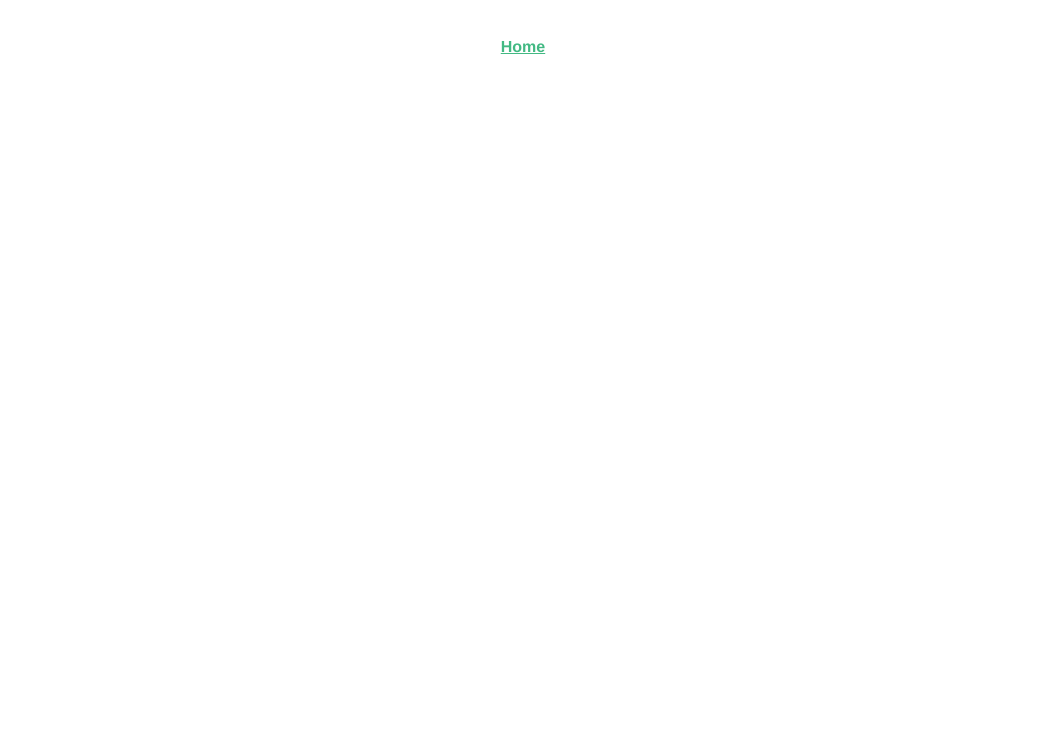
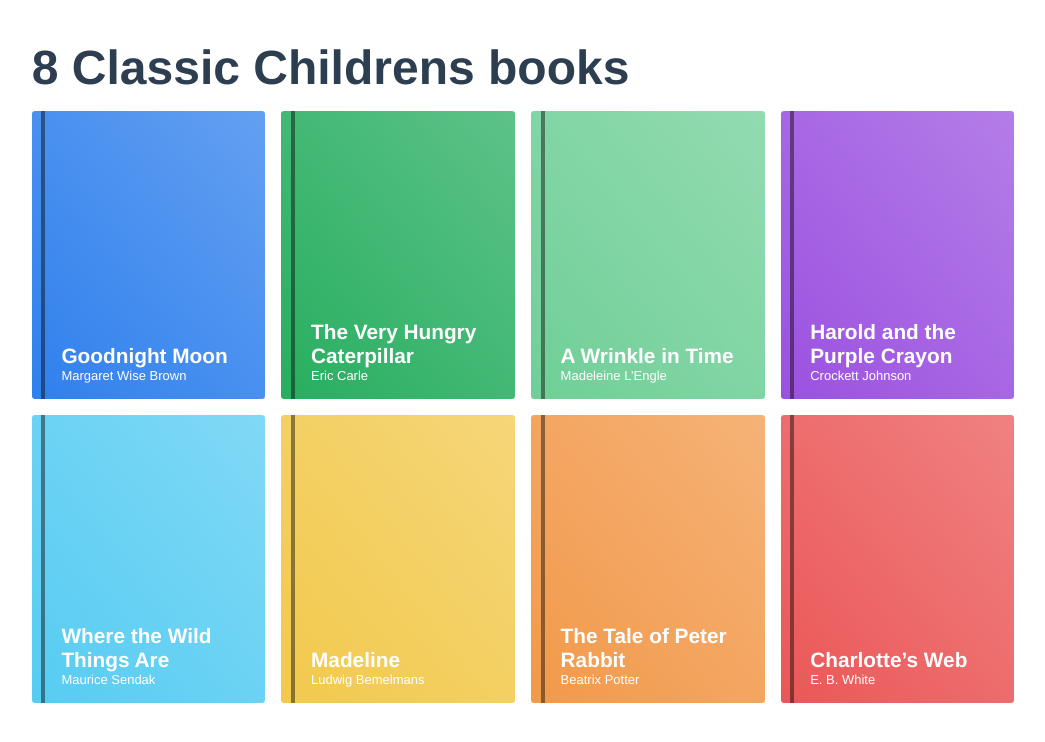
Before and after one commit to sleam91/ChildrensBooks, a Vue app: page / in a window 1280 px wide. Shown: the top 742 px of the page, without its empty margins (117-1162 px from the left). Built offline with nearby package versions, Linux system fonts and the light colour scheme.

Commit message:
added home page, links to books and arrow icon

```diff
--- a/src/App.vue
+++ b/src/App.vue
@@ -1,32 +1,36 @@
 <template>
     <div id="app">
-    <div id="nav">
-      <router-link to="/">Home</router-link>
-
-    </div>
-    <router-view/>
+        <router-view />
     </div>
 </template>
-
+<script>
+export default {};
+</script>
 <style lang="scss">
+body {
+    margin: 0;
+}
 #app {
     font-family: Avenir, Helvetica, Arial, sans-serif;
     -webkit-font-smoothing: antialiased;
     -moz-osx-font-smoothing: grayscale;
-  text-align: center;
+
     color: #2c3e50;
+
+    display: flex;
+    justify-content: center;
+    align-items: center;
 }
 
-#nav {
-  padding: 30px;
+// #nav {
 
-  a {
-    font-weight: bold;
-    color: #2c3e50;
+//     a {
+//         font-weight: bold;
+//         color: #2c3e50;
 
-    &.router-link-exact-active {
-      color: #42b983;
-    }
-  }
-}
+//         &.router-link-exact-active {
+//             color: #42b983;
+//         }
+//     }
+// }
 </style>
--- /dev/null
+++ b/src/components/Book.vue
@@ -0,0 +1,65 @@
+<template>
+    <router-link class="book" v-bind:to="'/' + book.id" v-bind:style="bookColor">
+        <div class="line"></div>
+        <div class="text">
+            <h3>{{book.title}}</h3>
+            <p>{{book.author}}</p>
+        </div>
+    </router-link>
+</template>
+
+<script>
+export default {
+    name: "Book",
+    props: {
+        book: Object
+    },
+    data() {
+        return {
+            bookColor: {
+                // backgroundColor: this.book.color,
+                backgroundImage:
+                    "linear-gradient(to top right," +
+                    this.book.color +
+                    "," +
+                    this.book.color +
+                    "BF)"
+            }
+        };
+    }
+};
+</script>
+
+<style lang="scss" scoped>
+.book {
+    width: 14.6rem;
+    height: 18rem;
+    display: flex;
+    justify-content: flex-start;
+    align-items: flex-end;
+    color: white;
+    text-decoration: none;
+    border-radius: 0.2rem;
+}
+
+.line {
+    margin-left: 0.6rem;
+    border-left: 4px solid rgba(0, 0, 0, 0.432);
+    height: 100%;
+}
+
+.text {
+    padding-left: 1rem;
+    padding-right: 1.5rem;
+
+    h3 {
+        font-size: 1.3rem;
+        margin: 0;
+    }
+    p {
+        font-size: small;
+        margin: 0;
+        margin-bottom: 1rem;
+    }
+}
+</style>
--- a/src/main.js
+++ b/src/main.js
@@ -1,10 +1,26 @@
 import Vue from 'vue'
 import App from './App.vue'
 import router from './router'
+import books from './assets/childrensbooks.json'
 
 Vue.config.productionTip = false
 
 new Vue({
+
+  data() {
+    return {
+      books: books.books
+    }
+  },
+
+  methods: {
+    getBook(id) {
+      return this.books.find(book => book.id == id)
+    },
+    getBooks() {
+      return this.books
+    }
+  },
   router,
   render: h => h(App)
 }).$mount('#app')
--- a/src/router/index.js
+++ b/src/router/index.js
@@ -1,6 +1,7 @@
 import Vue from 'vue'
 import VueRouter from 'vue-router'
 import Home from '../views/Home.vue'
+import BookInfo from '../views/BookInfo.vue'
 
 Vue.use(VueRouter)
 
@@ -10,6 +11,12 @@ Vue.use(VueRouter)
     name: 'Home',
     component: Home
   },
+  {
+    path: '/:id',
+    name: 'BookInfo',
+    component: BookInfo
+  },
+
 
 ]
 
--- /dev/null
+++ b/src/views/BookInfo.vue
@@ -0,0 +1,45 @@
+<template>
+    <div class="current-book">
+        <router-link to="/">
+            <img src="../assets/arrow.svg" alt />
+        </router-link>
+        <h1 class="author">{{getBook.title}}</h1>
+        <h2 class="author">By {{getBook.author}}</h2>
+        <p class="plot">{{getBook.plot}}</p>
+        <div class="info-box">
+            <p>Audience: {{getBook.audience}}</p>
+            <p>Pages: {{getBook.pages}}</p>
+            <p>First published: {{getBook.year}}</p>
+            <p>Publisher: {{getBook.publisher}}</p>
+        </div>
+        <h3 class="read-it">Oh, I want to read it!</h3>
+    </div>
+</template>
+
+<script>
+export default {
+    name: "BookInfo",
+    methods: {},
+    computed: {
+        getBook() {
+            return this.$root.getBook(this.$route.params.id);
+        }
+    }
+};
+</script>
+
+<style lang="scss" scoped>
+img {
+    width: 1.6rem;
+    background: grey;
+    padding: 0.25rem;
+    border-radius: 50%;
+}
+
+.current-book {
+    background: rgb(31, 31, 31);
+    width: 100vw;
+    height: 100vh;
+    padding: 3rem;
+}
+</style>
--- a/src/views/Home.vue
+++ b/src/views/Home.vue
@@ -1,25 +1,47 @@
 <template>
-  <div class="home">
-
-  </div>
-
+    <div class="home">
+        <h1>8 Classic Childrens books</h1>
+        <Book
+            v-for="singleBook in this.$root.getBooks()"
+            v-bind:key="singleBook.id"
+            v-bind:book="singleBook"
+        />
+    </div>
 </template>
 
 <script>
-// @ is an alias to /src
-
-import books from '../assets/childrensbooks.json'
+import Book from "@/components/Book";
 
 export default {
-  name: 'Home',
-  components: {
+    name: "Home",
 
+    components: {
+        Book
+    },
+    data() {
+        return {};
+    },
+    methods: {},
+    computed: {}
+};
+</script>
 
-  },
-  data(){
-    return{
-      books : books.books
-    }
-  }
+<style lang="scss" scoped>
+.home {
+    padding: 5vh;
+    display: grid;
+    grid-template-areas:
+        "title title title title"
+        "book book book book";
+    gap: 1rem;
 }
-</script>
+h1 {
+    font-size: 3rem;
+    grid-area: title;
+    margin: 0;
+}
+
+Book {
+    grid-area: book;
+}
+</style>
```
Also changed, not shown: src/assets/arrow.svg (added). Lines whose indentation alone changed are shown as unchanged.
